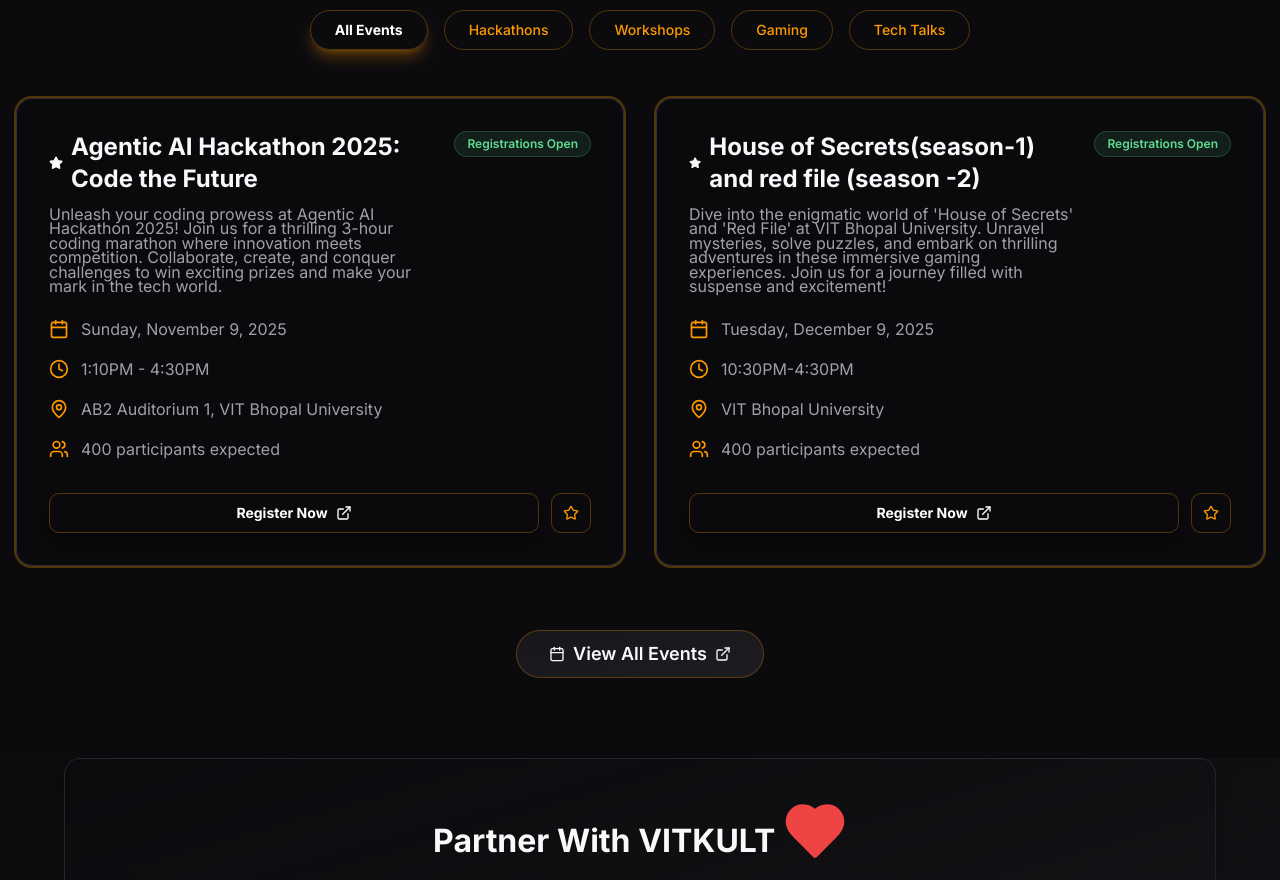
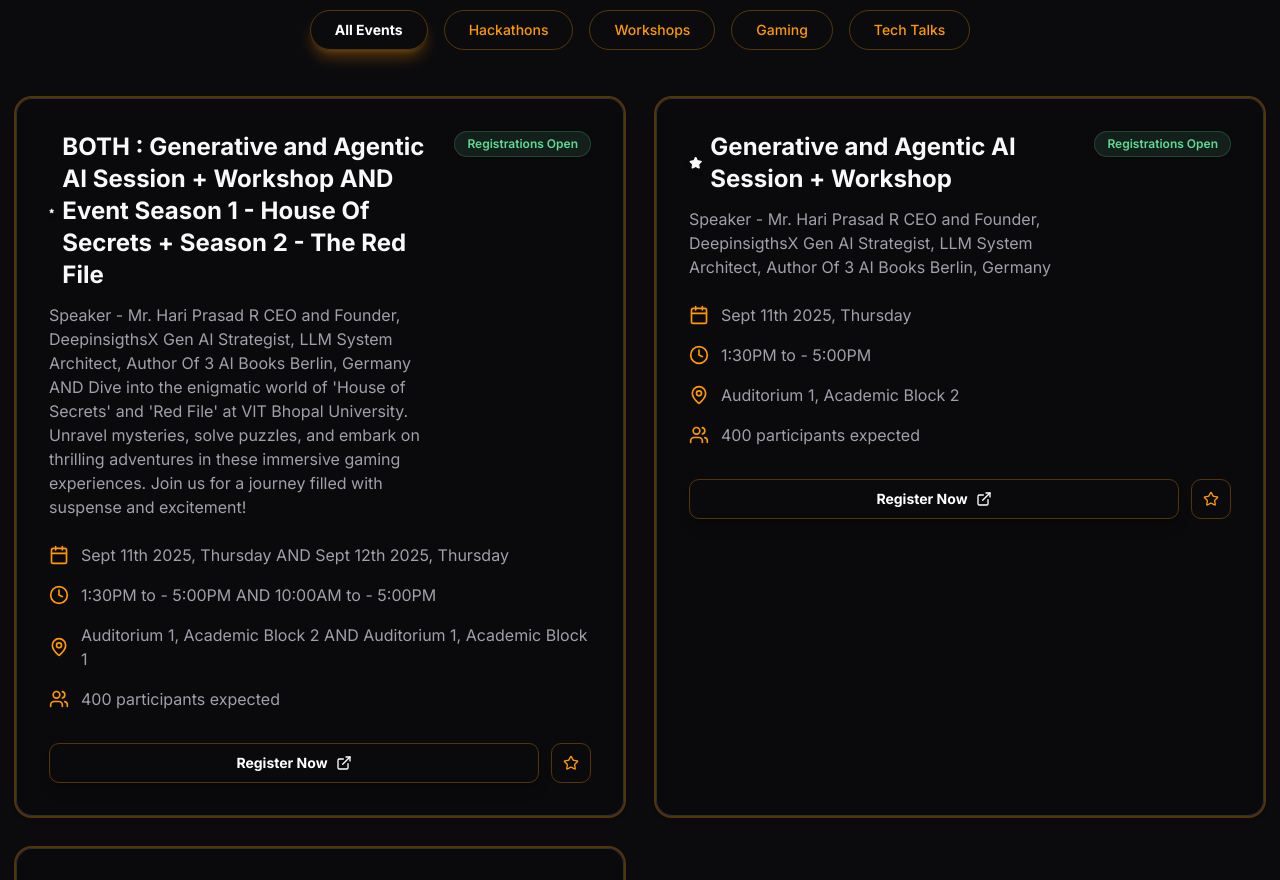
Before and after one commit to vitkult/Main, a React (Vite) app: page / in a window 1280 px wide. Shown: the part 1920-2800 px from the top of the page. Built offline with nearby package versions, Linux system fonts and the light colour scheme; no server answers.

Commit message:
update details of events

```diff
--- a/src/components/EventCalendar.tsx
+++ b/src/components/EventCalendar.tsx
@@ -116,7 +116,7 @@
                           {event.title}
                         </h3>
                       </div>
-                      <p className="text-muted-foreground">
+                      <p className="text-muted-foreground text-xs leading-[1.5]">
                         {event.description}
                       </p>
                     </div>
@@ -134,12 +134,7 @@
                     <div className="flex items-center gap-3 text-muted-foreground">
                       <Calendar className="h-5 w-5 text-primary flex-shrink-0" />
                       <span>
-                        {new Date(event.date).toLocaleDateString("en-US", {
-                          weekday: "long",
-                          year: "numeric",
-                          month: "long",
-                          day: "numeric",
-                        })}
+                        {event.date}
                       </span>
                     </div>
                     <div className="flex items-center gap-3 text-muted-foreground">
--- a/src/pages/Events.tsx
+++ b/src/pages/Events.tsx
@@ -13,35 +13,54 @@
   Presentation,
   Award,
   Star,
+  Coins,
+  Wallet,
 } from "lucide-react";
 import Navigation from "@/components/Navigation";
 import { Link } from "react-router-dom";
+import { Certificate } from "crypto";
 
 export const upcomingEvents = [
   {
     id: 1,
-    title: "Agentic AI Hackathon 2025: Code the Future",
-    date: "11-09-2025",
-    time: "1:10PM - 4:30PM",
-    location: "AB2 Auditorium 1, VIT Bhopal University",
-    type: "Tech Talk",
+    title: "BOTH : Generative and Agentic AI Session + Workshop AND Event Season 1 - House Of Secrets + Season 2 - The Red File ",
+    date: "Sept 11th 2025, Thursday AND Sept 12th 2025, Thursday",
+    time: "1:30PM to - 5:00PM AND  10:00AM to - 5:00PM",
+    location: "Auditorium 1, Academic Block 2 AND Auditorium 1, Academic Block 1",
+    type: "Gaming",
     participants: 400,
-    prize: "Reveling Soon...",
+    prize: "Rs 130   Per Participant,  Rs 650 per Full Team",
     description:
-      "Unleash your coding prowess at Agentic AI Hackathon 2025! Join us for a thrilling 3-hour coding marathon where innovation meets competition. Collaborate, create, and conquer challenges to win exciting prizes and make your mark in the tech world.",
+      "Speaker - Mr. Hari Prasad R CEO and Founder, DeepinsigthsX Gen AI Strategist, LLM System Architect, Author Of 3 AI Books Berlin, Germany AND Dive into the enigmatic world of 'House of Secrets' and 'Red File' at VIT Bhopal University. Unravel mysteries, solve puzzles, and embark on thrilling adventures in these immersive gaming experiences. Join us for a journey filled with suspense and excitement!",
     image: "https://eco-cdn.iqpc.com/eco/images/channel_content/images/ai-generated_images_comic_strip_in_blue_modern_styleruOsIIcWQV26K4grrs4kG4RLXQ3zj6fX5aeZucLh.webp", // Replace with a real image URL
     status: "Registrations Open",
     featured: true,
   },
   {
     id: 2,
-    title: "House of Secrets(season-1) and red file (season -2)",
-    date: "12-09-2025",
-    time: "10:30PM-4:30PM",
-    location: "VIT Bhopal University",
+    title: "Generative and Agentic AI Session + Workshop",
+    date: "Sept 11th 2025, Thursday",
+    time: "1:30PM to - 5:00PM",
+    location: "Auditorium 1, Academic Block 2",
+    type: "Tech Talk",
+    participants: 400,
+    prize: "Rupees 50  per participant",
+    Certificate: "Certificates will be provided to all the Participants",
+    description:
+      "Speaker - Mr. Hari Prasad R CEO and Founder, DeepinsigthsX Gen AI Strategist, LLM System Architect, Author Of 3 AI Books Berlin, Germany",
+    image: "https://eco-cdn.iqpc.com/eco/images/channel_content/images/ai-generated_images_comic_strip_in_blue_modern_styleruOsIIcWQV26K4grrs4kG4RLXQ3zj6fX5aeZucLh.webp", // Replace with a real image URL
+    status: "Registrations Open",
+    featured: true,
+  },
+  {
+    id: 3,
+    title: "Event Season 1 - House Of Secrets + Season 2 - The Red File ",
+    date: "Sept 12th 2025, Thursday",
+    time: "10:00AM to - 5:00PM",
+    location: "Auditorium 1, Academic Block 1",
     type: "Gaming",
     participants: 400,
-    prize: "Reveling Soon...",
+    prize: "Rs 80 Per Participant,  Rs 400 per Full Team (Team size 1-5)",
     description:
       "Dive into the enigmatic world of 'House of Secrets' and 'Red File' at VIT Bhopal University. Unravel mysteries, solve puzzles, and embark on thrilling adventures in these immersive gaming experiences. Join us for a journey filled with suspense and excitement!",
     image: "https://eco-cdn.iqpc.com/eco/images/channel_content/images/ai-generated_images_comic_strip_in_blue_modern_styleruOsIIcWQV26K4grrs4kG4RLXQ3zj6fX5aeZucLh.webp", // Replace with a real image URL
@@ -213,14 +232,19 @@
               </div>
             </CardHeader>
             <CardContent className="flex-grow animate-fade-in" style={{ animationDelay: '500ms' }}>
-              <p className="text-muted-foreground mb-6">{event.description}</p>
+              <p className="text-muted-foreground mb-6 text-xs leading-[1.5]">{event.description}</p>
+              {
+                event.Certificate && (
+                  <div className="flex items-center gap-3 mb-4 text-sm text-accent font-semibold"><span>{event.Certificate}</span></div>
+                )
+              }
               <div className="grid grid-cols-1 sm:grid-cols-2 gap-4 text-sm">
-                <div className="flex items-center gap-3"><Calendar className="h-4 w-4 text-primary" /> <span>{new Date(event.date).toLocaleDateString("en-IN", { weekday: 'long', year: 'numeric', month: 'long', day: 'numeric' })}</span></div>
+                <div className="flex items-center gap-3"><Calendar className="h-4 w-4 text-primary" /> <span>{event.date}</span></div>
                 <div className="flex items-center gap-3"><Clock className="h-4 w-4 text-primary" /> <span>{event.time}</span></div>
                 <div className="flex items-center gap-3"><MapPin className="h-4 w-4 text-primary" /> <span>{event.location}</span></div>
                 <div className="flex items-center gap-3"><Users className="h-4 w-4 text-primary" /> <span>{event.participants} Max Participants</span></div>
                 {event.prize && (
-                  <div className="flex items-center gap-3 sm:col-span-2"><Trophy className="h-4 w-4 text-accent" /> <span className="font-semibold text-accent">Prize Pool: {event.prize}</span></div>
+                  <div className="flex items-center gap-3 sm:col-span-2"><Wallet className="h-4 w-4 text-accent" /> <span className="font-semibold text-accent">Registration Fees: {event.prize}</span></div>
                 )}
               </div>
             </CardContent>
@@ -228,9 +252,6 @@
               <div className="w-full flex flex-col sm:flex-row gap-3 mt-4">
                 <Button variant="gaming" size="lg" className="flex-1 animate-bounce-in cursor-pointer" asChild>
                   <Link to="/register">Register Now</Link>
-                </Button>
-                <Button variant="outline" size="lg" asChild className="animate-bounce-in" style={{ animationDelay: '100ms' }}>
-                  <Link to={import.meta.env.VITE_HACKATHON_APP_URL}>View Details</Link>
                 </Button>
               </div>
             </CardFooter>
```
